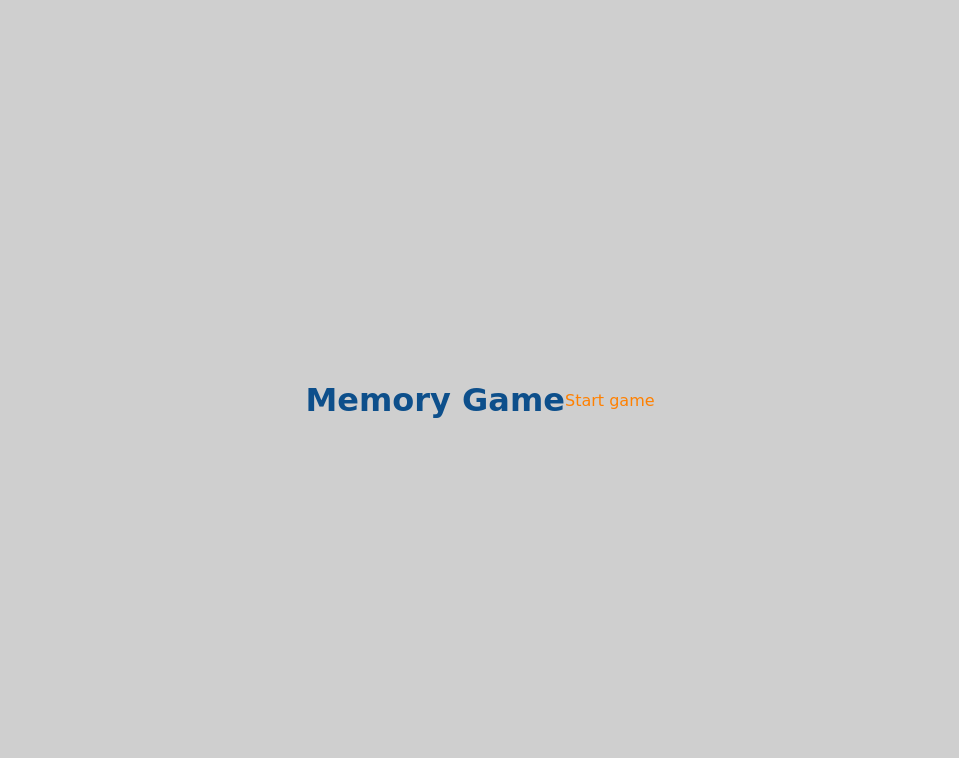
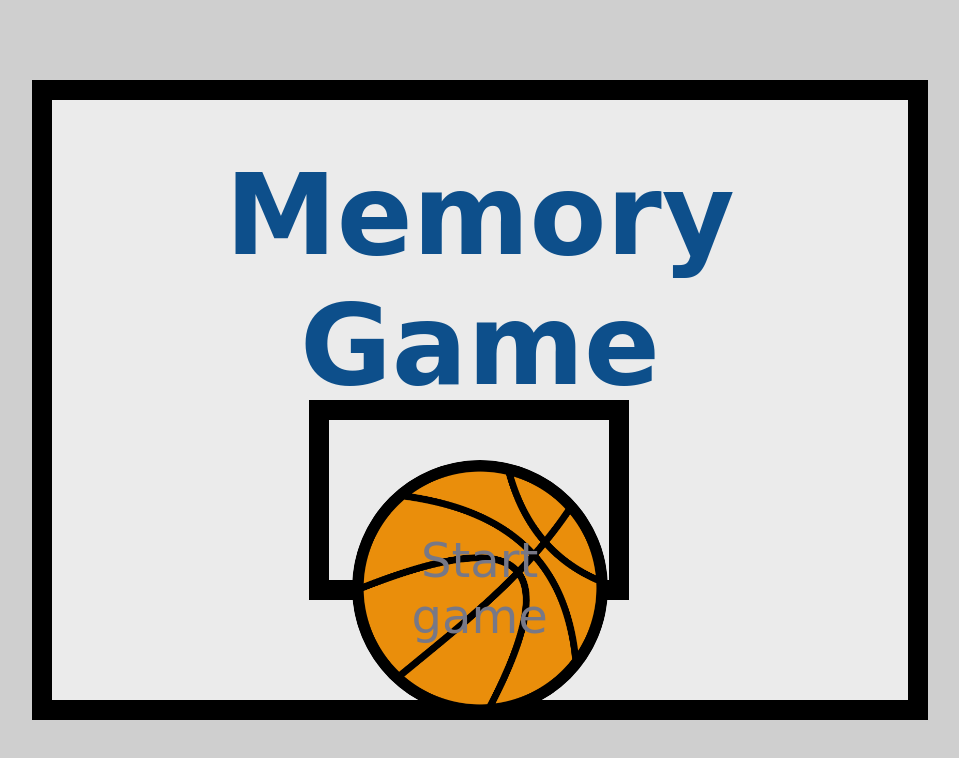
Before and after one commit to filipgad/Memory-Game, a website built with webpack: page index.html in a window 1280 px wide. Shown: the whole page, without its empty margins (160-1119 px from the left). Built offline with nearby package versions, Linux system fonts and the light colour scheme; a web font is replaced by a local one.

Commit message:
main menu divs to create basketball board

```diff
--- a/index.html
+++ b/index.html
@@ -4,14 +4,18 @@
     <meta charset="UTF-8">
     <title>Memory Game</title>
     <link rel="stylesheet" href="./css/style.css">
+    <meta name="viewport" content="width=device-width, initial-scale=1.0">
 </head>
 <body>
     <div id="container">
 
         <!-- GAME MENU -->
         <div class="slide-start" id="pageStart">
-            <h1>Memory Game</h1>
-            <a href="#pageGame" class="button">Start game</a>
+            <div class="basketballBoard">
+                <h1>Memory Game</h1>
+                <a href="#pageGame" class="ballButton"><span>Start game</span></a>
+                <div class="smallBoard"></div>
+            </div>
         </div>
 
         <!-- GAME BOARD -->
```
